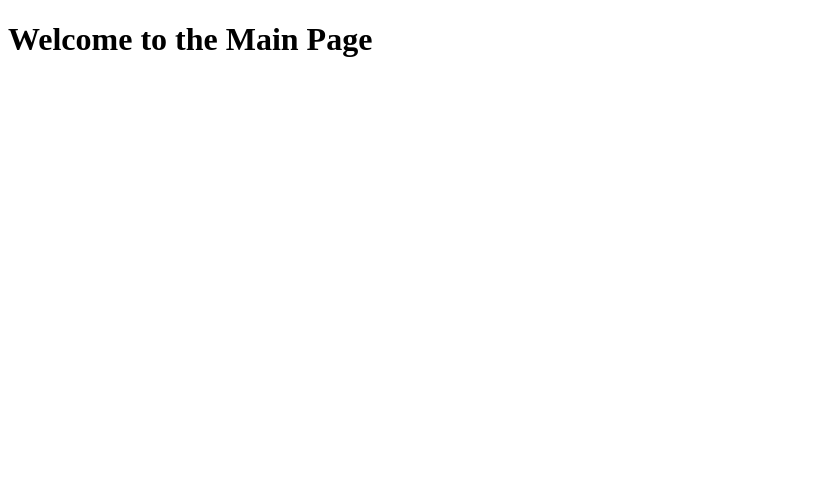
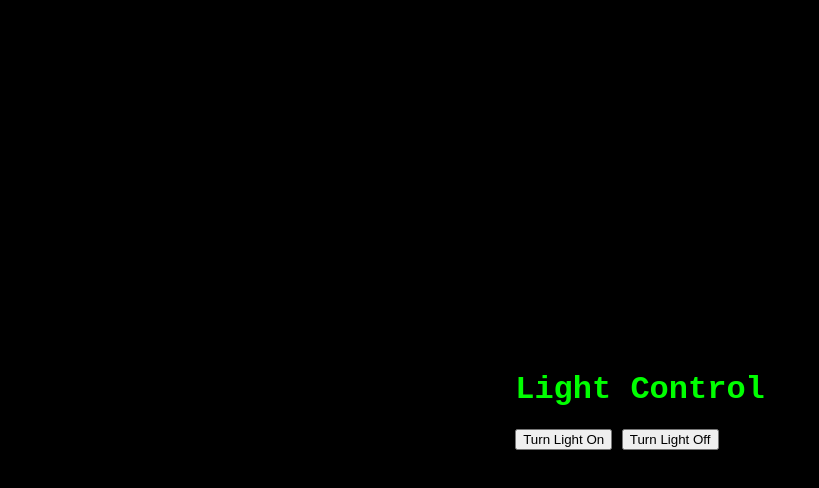
Before and after one commit to Cat-Bios/Cat-Bios.github.io, a plain HTML site: page main.html in a window 1280 px wide. Shown: the whole page, without its empty margins (0-819 px from the left). Drawn offline with Linux system fonts and the light colour scheme.

Commit message:
Add files via upload

```diff
--- a/main.html
+++ b/main.html
@@ -1,11 +1,17 @@
 <!DOCTYPE html>
 <html lang="en">
 <head>
-    <meta charset="UTF-8">
-    <meta name="viewport" content="width=device-width, initial-scale=1.0">
-    <title>Main Page</title>
+  <meta charset="UTF-8">
+  <meta name="viewport" content="width=device-width, initial-scale=1.0">
+  <title>Light Control</title>
+  <link rel="stylesheet" href="styles.css">
 </head>
 <body>
-    <h1>Welcome to the Main Page</h1>
+  <div class="container">
+    <h1>Light Control</h1>
+    <button id="lightOn">Turn Light On</button>
+    <button id="lightOff">Turn Light Off</button>
+  </div>
+  <script src="script.js"></script>
 </body>
 </html>
```
